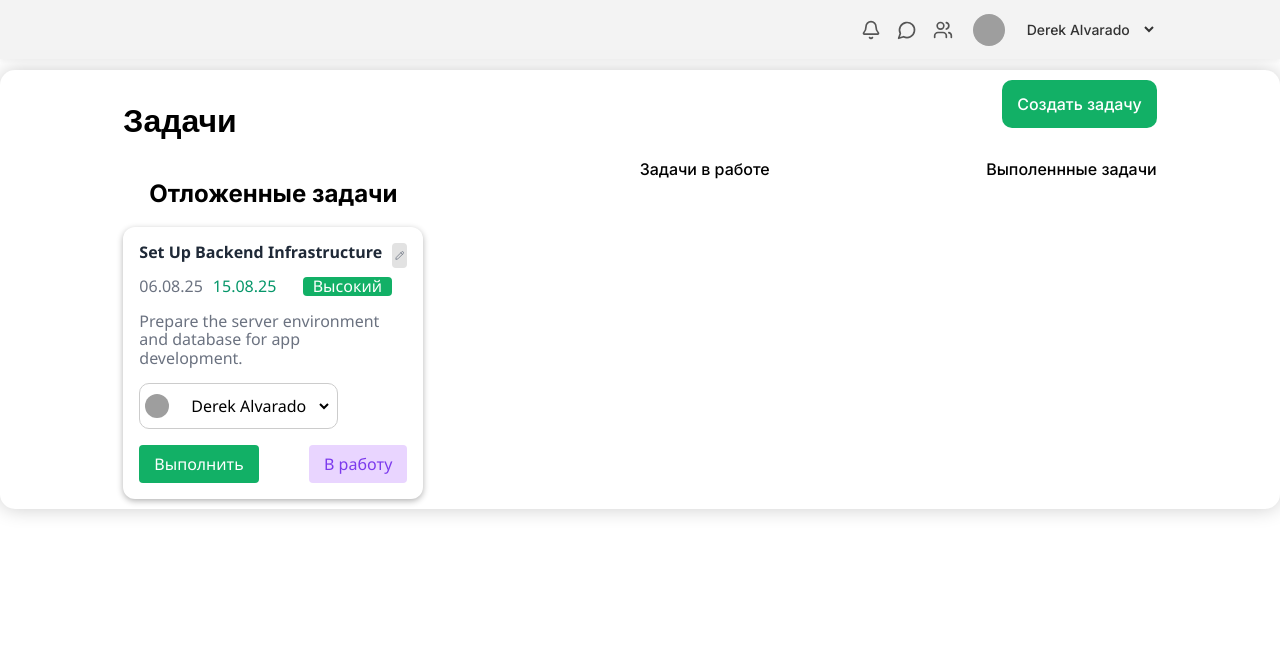
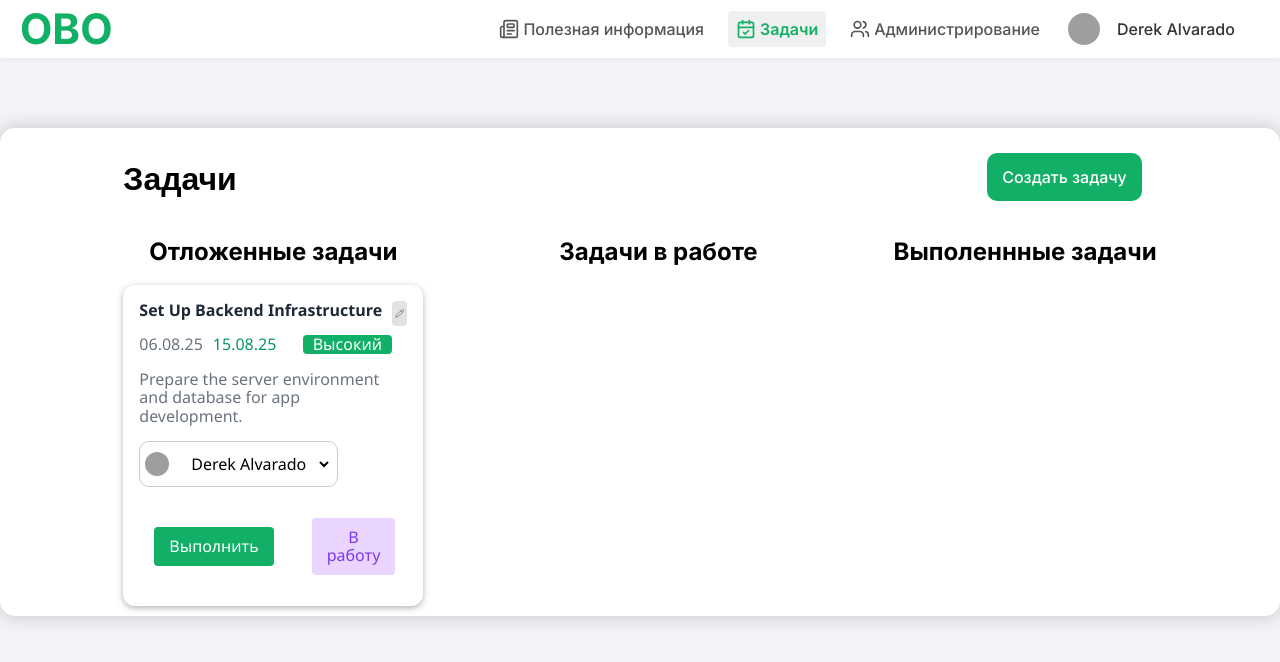
Before and after one commit to myrrhax/TTKProject, a React (Create React App) app: page /tasks in a window 1280 px wide. Shown: the top 662 px of the page. Built offline with nearby package versions, Linux system fonts and the light colour scheme; grey boxes are pictures that could not be loaded.

Commit message:
add routing and patch routes

```diff
--- a/package.json
+++ b/package.json
@@ -10,6 +10,7 @@
     "lucide-react": "^0.487.0",
     "react": "^19.1.0",
     "react-dom": "^19.1.0",
+    "react-router-dom": "^7.5.0",
     "react-scripts": "5.0.1",
     "web-vitals": "^2.1.4"
   },
--- a/src/App.css
+++ b/src/App.css
@@ -1,6 +1,5 @@
 /* Filename - App.css */
 /* It containds the Form and Page Styling*/
-@import "./modern-normalize.css";
 @import "./Var.css";
 
 ::selection {
@@ -9,28 +8,5 @@
 }
 
 body {
-  font-family: 'Inter', sans-serif;
-  padding-top: 50px;
+  font-family: "Inter", sans-serif;
 }
-.App {
-  background: #f3f3f3;
-  text-align: center;
-  background-color: #fff;
-  border-radius: 15px;
-  box-shadow: 0 0 20px rgba(0, 0, 0, 0.2);
-  padding: 10px 20px;
-  transition: transform 0.2s;
-  width: 100%;
-  height: fit-content;
-  text-align: center;
-  margin: auto;
-  margin-top: 20px;
-  grid-template-columns: repeat(12, 1fr);
-  display: grid;
-}
-.title-bar {
-  grid-column: 2/12;
-  display: flex;
-  justify-content: space-between;
-  height: fit-content;
-}
--- a/src/App.js
+++ b/src/App.js
@@ -1,22 +1,24 @@
-import React, { useState } from "react";
-import TaskModal from "./components/Modal/Modal"; // Убедись в правильном пути!
+import React from "react";
+import { BrowserRouter as Router, Routes, Route } from "react-router-dom";
+import Header from "./components/Header/Header";
+import LoginPage from "./LoginPage/LoginPage";
+import RegisterPage from "./RegisterPage/RegisterPage";
 import TaskPage from "./TaskPage/TaskPage";
-import Header from "./components/Header/Header";
 import "./App.css";
 
 function App() {
-  const [modalOpen, setModalOpen] = useState(false);
-
   return (
-    <div className="App">
-      <Header />
-      <div class="title-bar">
-        <h1>Задачи</h1>
-        <button onClick={() => setModalOpen(true)}>Создать задачу</button>
+    <Router>
+      <div className="App">
+        <Header />
+        <Routes>
+          <Route path="/login" element={<LoginPage />} />
+          <Route path="/register" element={<RegisterPage />} />
+          <Route path="/tasks" element={<TaskPage />} />
+          {/* Добавьте другие маршруты */}
+        </Routes>
       </div>
-      <TaskModal isOpen={modalOpen} onClose={() => setModalOpen(false)} />
-      <TaskPage />
-    </div>
+    </Router>
   );
 }
 
--- a/src/LoginPage/LoginPage.js
+++ b/src/LoginPage/LoginPage.js
@@ -1,11 +1,11 @@
-import React, { useState } from "react";
+import React from "react";
 import "./LoginPage.css";
 import AuthForm from "../components/AuthForm/AuthForm";
 
 function LoginPage() {
   return (
-    <div class="loginWrap">
-      <AuthForm/>
+    <div className="loginWrap">
+      <AuthForm />
     </div>
   );
 }
--- a/src/RegisterPage/RegisterPage.js
+++ b/src/RegisterPage/RegisterPage.js
@@ -4,8 +4,8 @@ import AuthForm from "../components/AuthForm/AuthForm";
 
 function RegisterPage() {
   return (
-    <div class="registerWrap">
-      <AuthForm/>
+    <div className="registerWrap">
+      <AuthForm />
     </div>
   );
 }
--- a/src/TaskPage/TaskPage.css
+++ b/src/TaskPage/TaskPage.css
@@ -1,6 +1,30 @@
 /* Filename - App.css */
 /* It containds the Form and Page Styling*/
 @import "../Var.css";
+
+.taskWrap {
+  background: #f2f4f7;
+  text-align: center;
+  background-color: #fff;
+  border-radius: 15px;
+  box-shadow: 0 0 20px rgba(0, 0, 0, 0.2);
+  padding: 10px 20px;
+  transition: transform 0.2s;
+  width: 100%;
+  height: fit-content;
+  text-align: center;
+  margin: auto;
+  margin-top: 70px;
+  grid-template-columns: repeat(12, 1fr);
+  display: grid;
+}
+
+.title-bar {
+  grid-column: 2/12;
+  display: flex;
+  justify-content: space-between;
+  height: fit-content;
+}
 
 .task-component {
   grid-column: 2/12;
--- a/src/TaskPage/TaskPage.js
+++ b/src/TaskPage/TaskPage.js
@@ -1,16 +1,29 @@
 import React, { useState } from "react";
 import "./TaskPage.css";
+import TaskModal from "../components/Modal/Modal";
 import TaskCard from "../components/TaskCard/TaskCard";
 
 function TaskPage() {
+  const [modalOpen, setModalOpen] = useState(false);
   return (
-    <div class="task-component">
-      <div className="task-folder">
-        <h2>Отложенные задачи</h2>
-        <TaskCard />
+    <div className="taskWrap">
+      <TaskModal isOpen={modalOpen} onClose={() => setModalOpen(false)} />
+      <div class="title-bar">
+        <h1>Задачи</h1>
+        <button onClick={() => setModalOpen(true)}>Создать задачу</button>
       </div>
-      <div className="task-folder">Задачи в работе</div>
-      <div className="task-folder">Выполеннные задачи</div>
+      <div class="task-component">
+        <div className="task-folder">
+          <h2>Отложенные задачи</h2>
+          <TaskCard />
+        </div>
+        <div className="task-folder">
+          <h2>Задачи в работе</h2>
+        </div>
+        <div className="task-folder">
+          <h2>Выполеннные задачи</h2>
+        </div>
+      </div>
     </div>
   );
 }
--- a/src/components/Header/Header.css
+++ b/src/components/Header/Header.css
@@ -1,22 +1,36 @@
 .header {
-  width: 100%;
-  background-color: #f3f3f3;
-  padding: 10px 20px;
+  background-color: #ffffff;
+  padding: 0 20px;
   display: grid;
-  grid-template-columns: repeat(12, 1fr);
+  grid-template-columns: 1fr auto;
   box-shadow: 0 2px 4px rgba(0, 0, 0, 0.05);
-  position: fixed;
+  position: sticky;
   top: 0;
   left: 0;
   right: 0;
   z-index: 1000;
+  height: 58px;
 }
 
 .head {
-  grid-column: 2 / 12;
+  display: grid;
+  grid-template-columns: auto 1fr auto;
+  align-items: center;
+  gap: var(--spacing-unit, 16px);
+  width: 100%;
+}
+
+.logo {
+  font-size: 42px;
+  font-weight: 700;
+  color: var(--color-primary);
+}
+
+.icons-user-wrap {
+  margin-left: auto;
   display: flex;
-  justify-content: flex-end;
   align-items: center;
+  gap: var(--spacing-unit);
 }
 
 .header-icons {
@@ -25,11 +39,37 @@
   margin-right: 20px;
 }
 
+.icon-with-text {
+  display: flex;
+  align-items: center;
+  gap: 4px;
+  padding: 8px;
+  border-radius: 4px;
+  text-decoration: none;
+  color: #555;
+  transition: all 0.2s;
+}
+
+.icon-with-text.active {
+  color: var(--color-primary);
+  font-weight: 600;
+  background-color: #f0f0f0;
+}
+
+.icon-with-text:hover,
+.icon-with-text:focus-visible {
+  background-color: #f8f8f8;
+}
+
+.icon-with-text:focus-visible {
+  outline: none;
+  box-shadow: 0 0 0 2px var(--color-primary);
+}
+
 .icon {
   width: 20px;
   height: 20px;
-  color: #555;
-  cursor: pointer;
+  flex-shrink: 0;
 }
 
 .user-dropdown {
@@ -39,17 +79,24 @@
 }
 
 .avatar {
+  aspect-ratio: 1/1;
   width: 32px;
-  height: 32px;
+  object-fit: cover;
   border-radius: 50%;
-  object-fit: cover;
 }
 
 .user-select {
-  border: none;
+  appearance: none;
+  padding: 4px 8px;
+  border-radius: 4px;
   background: transparent;
-  font-weight: 500;
-  font-size: 14px;
+  border: 1px solid transparent;
+  font: inherit;
   color: #333;
   cursor: pointer;
 }
+
+.user-select:focus {
+  border-color: var(--color-primary);
+  outline: none;
+}
--- a/src/components/Header/Header.js
+++ b/src/components/Header/Header.js
@@ -1,16 +1,46 @@
 import React from "react";
 import "./Header.css";
-import { Bell, MessageCircle, Users } from "lucide-react";
+import { Newspaper, CalendarCheck, Users } from "lucide-react";
+import { NavLink } from "react-router-dom";
+
+const navItems = [
+  {
+    to: "/articles",
+    icon: <Newspaper />,
+    text: "Полезная информация",
+  },
+  {
+    to: "/tasks",
+    icon: <CalendarCheck />,
+    text: "Задачи",
+  },
+  {
+    to: "/admin",
+    icon: <Users />,
+    text: "Администрирование",
+  },
+];
 
 const Header = () => {
   return (
     <header className="header">
       <div className="head">
-        <div className="header-icons">
-          <Bell className="icon" />
-          <MessageCircle className="icon" />
-          <Users className="icon" />
-        </div>
+        <span className="logo">ОВО</span>
+        <div className="icons-user-wrap">
+          <nav className="header-icons">
+            {navItems.map((item) => (
+              <NavLink
+                key={item.to}
+                to={item.to}
+                className={({ isActive }) =>
+                  `icon-with-text ${isActive ? "active" : ""}`
+                }
+              >
+                {React.cloneElement(item.icon, { className: "icon" })}
+                <span className="icon-text">{item.text}</span>
+              </NavLink>
+            ))}
+          </nav>
           <div className="user-dropdown">
             <img
               src="https://randomuser.me/api/portraits/men/32.jpg"
@@ -24,6 +54,7 @@ const Header = () => {
             </select>
           </div>
         </div>
+      </div>
     </header>
   );
 };
--- a/src/index.css
+++ b/src/index.css
@@ -1,13 +1,16 @@
+html {
+  background-color: #f2f4f7;
+}
+
 body {
-  margin: 0;
-  font-family: -apple-system, BlinkMacSystemFont, 'Segoe UI', 'Roboto', 'Oxygen',
-    'Ubuntu', 'Cantarell', 'Fira Sans', 'Droid Sans', 'Helvetica Neue',
+  font-family: -apple-system, BlinkMacSystemFont, "Segoe UI", "Roboto", "Oxygen",
+    "Ubuntu", "Cantarell", "Fira Sans", "Droid Sans", "Helvetica Neue",
     sans-serif;
   -webkit-font-smoothing: antialiased;
   -moz-osx-font-smoothing: grayscale;
 }
 
 code {
-  font-family: source-code-pro, Menlo, Monaco, Consolas, 'Courier New',
+  font-family: source-code-pro, Menlo, Monaco, Consolas, "Courier New",
     monospace;
 }
```
Also changed, not shown: src/index.js (+7 -6 lines), 1 other file (tests, documents, lock files or other folders). Lines whose indentation alone changed are shown as unchanged.
